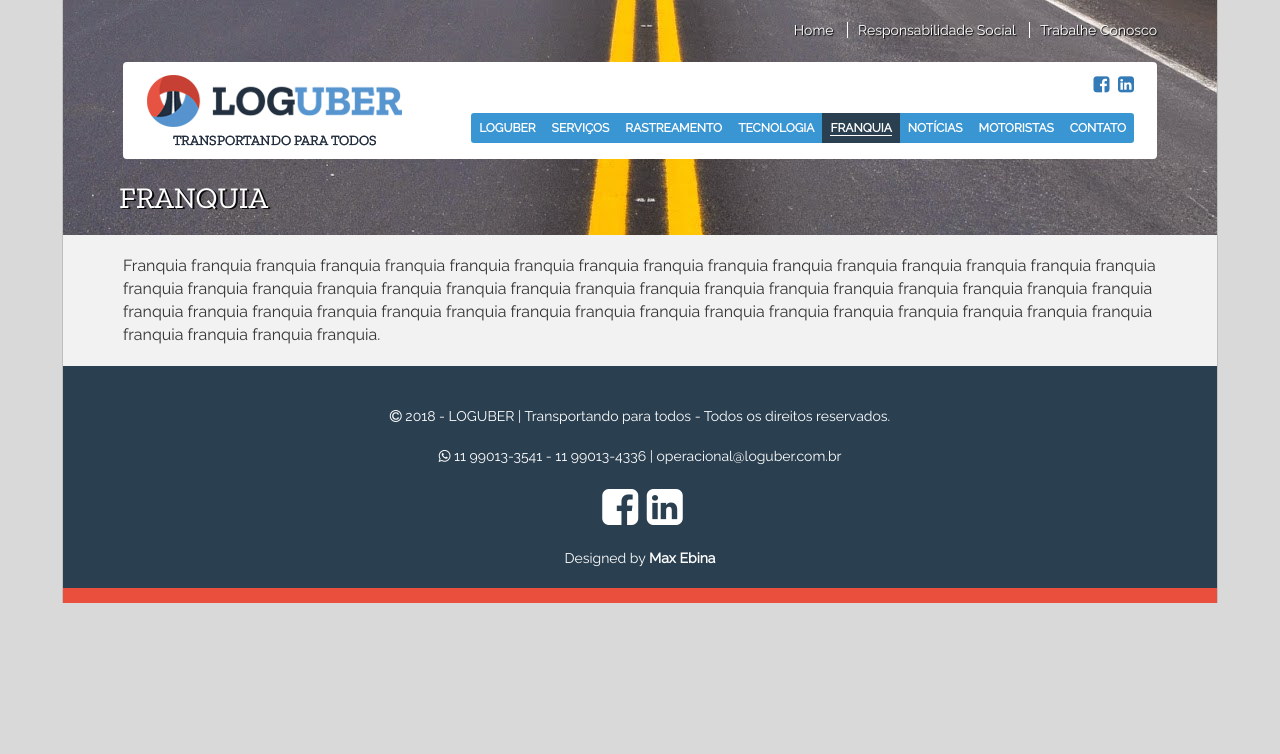
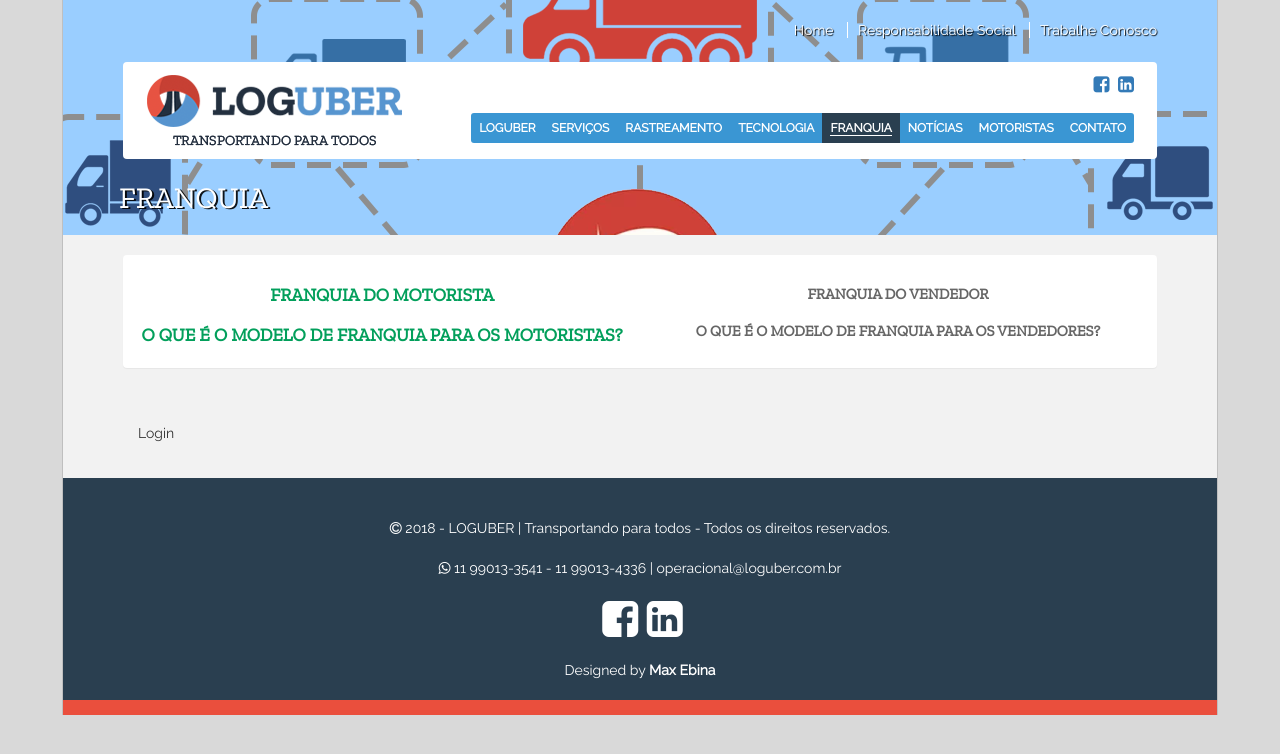
Before and after one commit to maxebina/loguber, a PHP site: page /franquia in a window 1280 px wide. Shown: the top 754 px of the page. Run offline with PHP 8.4, Linux system fonts and the light colour scheme; some libraries are stand-ins or nearby versions.

Commit message:
pagina franquia

```diff
--- a/css/nosass.css
+++ b/css/nosass.css
@@ -1,4 +1,93 @@
 /*style.scss*/
+#login-form {
+	display: block;
+}
+#register-form {
+	display: none;
+}
+.panel-login {
+  background: none;
+  box-shadow: none;
+}
+.panel-login>.panel-heading {
+  color: #00415d;
+  text-align:center;
+}
+.panel-login>.panel-heading a h2, .panel-login>.panel-heading a h3 {
+  text-decoration: none;
+  color: #666;
+  font-weight: bold;
+  font-size: 15px;
+  -webkit-transition: all 0.1s linear;
+  -moz-transition: all 0.1s linear;
+  transition: all 0.1s linear;
+}
+.panel-login>.panel-heading a.active h2, .panel-login>.panel-heading a.active h3 {
+  color: #029f5b;
+  font-size: 18px;
+  text-decoration: none;
+}
+.panel-login input[type="text"],.panel-login input[type="email"],.panel-login input[type="password"] {
+  height: 45px;
+  border: 1px solid #ddd;
+  font-size: 16px;
+  -webkit-transition: all 0.1s linear;
+  -moz-transition: all 0.1s linear;
+  transition: all 0.1s linear;
+}
+.panel-login input:hover,
+.panel-login input:focus {
+  outline:none;
+  -webkit-box-shadow: none;
+  -moz-box-shadow: none;
+  box-shadow: none;
+  border-color: #ccc;
+}
+.btn-login {
+  background-color: #59B2E0;
+  outline: none;
+  color: #fff;
+  font-size: 14px;
+  height: auto;
+  font-weight: normal;
+  padding: 14px 0;
+  text-transform: uppercase;
+  border-color: #59B2E6;
+}
+.btn-login:hover,
+.btn-login:focus {
+  color: #fff;
+  background-color: #53A3CD;
+  border-color: #53A3CD;
+}
+.forgot-password {
+  text-decoration: none;
+  color: #888;
+}
+.forgot-password:hover,
+.forgot-password:focus {
+  text-decoration: none;
+  color: #666;
+}
+
+.btn-register {
+  background-color: #1CB94E;
+  outline: none;
+  color: #fff;
+  font-size: 14px;
+  height: auto;
+  font-weight: normal;
+  padding: 14px 0;
+  text-transform: uppercase;
+  border-color: #1CB94A;
+}
+.btn-register:hover,
+.btn-register:focus {
+  color: #fff;
+  background-color: #1CA347;
+  border-color: #1CA347;
+}
+
 @media screen and (max-width: 768px) {
 
 }
--- a/css/style.css
+++ b/css/style.css
@@ -884,6 +884,10 @@ body > .container {
   background-image: url(../img/banner-contato.png);
 }
 
+.page .banner-page.banner-franquia {
+  background-image: url(../img/banner-franquia.png);
+}
+
 .page .banner-page h1 {
   font-family: 'Zilla Slab', serif;
   font-size: 30px;
--- a/footer.php
+++ b/footer.php
@@ -23,6 +23,24 @@
         <script src="js/validator.js"></script>
         <script src="js/contact.js"></script>
         <script src="js/change-value.js"></script>
+        <script type="text/javascript">
+            $(function() {
+                $('#login-form-link').click(function(e) {
+                    $("#login-form").delay(100).fadeIn(100);
+                    $("#register-form").fadeOut(100);
+                    $('#register-form-link').removeClass('active');
+                    $(this).addClass('active');
+                    e.preventDefault();
+                });
+                $('#register-form-link').click(function(e) {
+                    $("#register-form").delay(100).fadeIn(100);
+                    $("#login-form").fadeOut(100);
+                    $('#login-form-link').removeClass('active');
+                    $(this).addClass('active');
+                    e.preventDefault();
+                });
+            });
+        </script>
     </div>
 </body>
 </html>
--- a/franquia.php
+++ b/franquia.php
@@ -2,13 +2,47 @@
     <?php $your_meta_description="Descrição aqui"; ?>
 	<?php include("header.php"); ?>
 		<div class="page">
-    		<div class="banner-page banner-loguber">
+    		<div class="banner-page banner-franquia">
     			<h1>FRANQUIA</h1>
     		</div>
     		<section>
-    			<p>
-    				Franquia franquia franquia franquia franquia franquia franquia franquia franquia franquia franquia franquia franquia franquia franquia franquia franquia franquia franquia franquia franquia franquia franquia franquia franquia franquia franquia franquia franquia franquia franquia franquia franquia franquia franquia franquia franquia franquia franquia franquia franquia franquia franquia franquia franquia franquia franquia franquia franquia franquia franquia franquia.
-                </p>
+                <div class="row">
+                    <div class="col-md-12">
+                        <div class="panel panel-login">
+                            <div class="panel-heading">
+                                <div class="row">
+                                    <div class="col-xs-6">
+                                        <a href="#" class="active" id="login-form-link">
+                                            <h2>FRANQUIA DO MOTORISTA</h2>
+                                            <h3>O QUE É O MODELO DE FRANQUIA PARA OS MOTORISTAS?</h3>
+                                        </a>
+                                    </div>
+                                    <div class="col-xs-6">
+                                        <a href="#" id="register-form-link">
+                                            <h2>FRANQUIA DO VENDEDOR</h2>
+                                            <h3>O QUE É O MODELO DE FRANQUIA PARA OS VENDEDORES?</h3>
+                                        </a>
+                                    </div>
+                                </div>
+                            </div>
+
+                        </div>
+                    </div>
+                </div>
     		</section>
+            <section>
+                <div class="panel-body">
+                    <div class="row">
+                        <div class="col-lg-12">
+                            <div id="login-form">
+                                Login
+                            </div>
+                            <div id="register-form">
+                                Register
+                            </div>
+                        </div>
+                    </div>
+                </div>
+            </section>
 	    </div>
 	<?php include("footer.php"); ?>
--- a/src/scss/style.scss
+++ b/src/scss/style.scss
@@ -921,6 +921,9 @@ body {
     &.banner-contato {
       background-image: url(../img/banner-contato.png);
     }
+    &.banner-franquia {
+      background-image: url(../img/banner-franquia.png);
+    }
     h1 {
       font-family: 'Zilla Slab', serif;
       font-size: 30px;
```
Also changed, not shown: css/style.min.css, img/banner-franquia.png (added).
